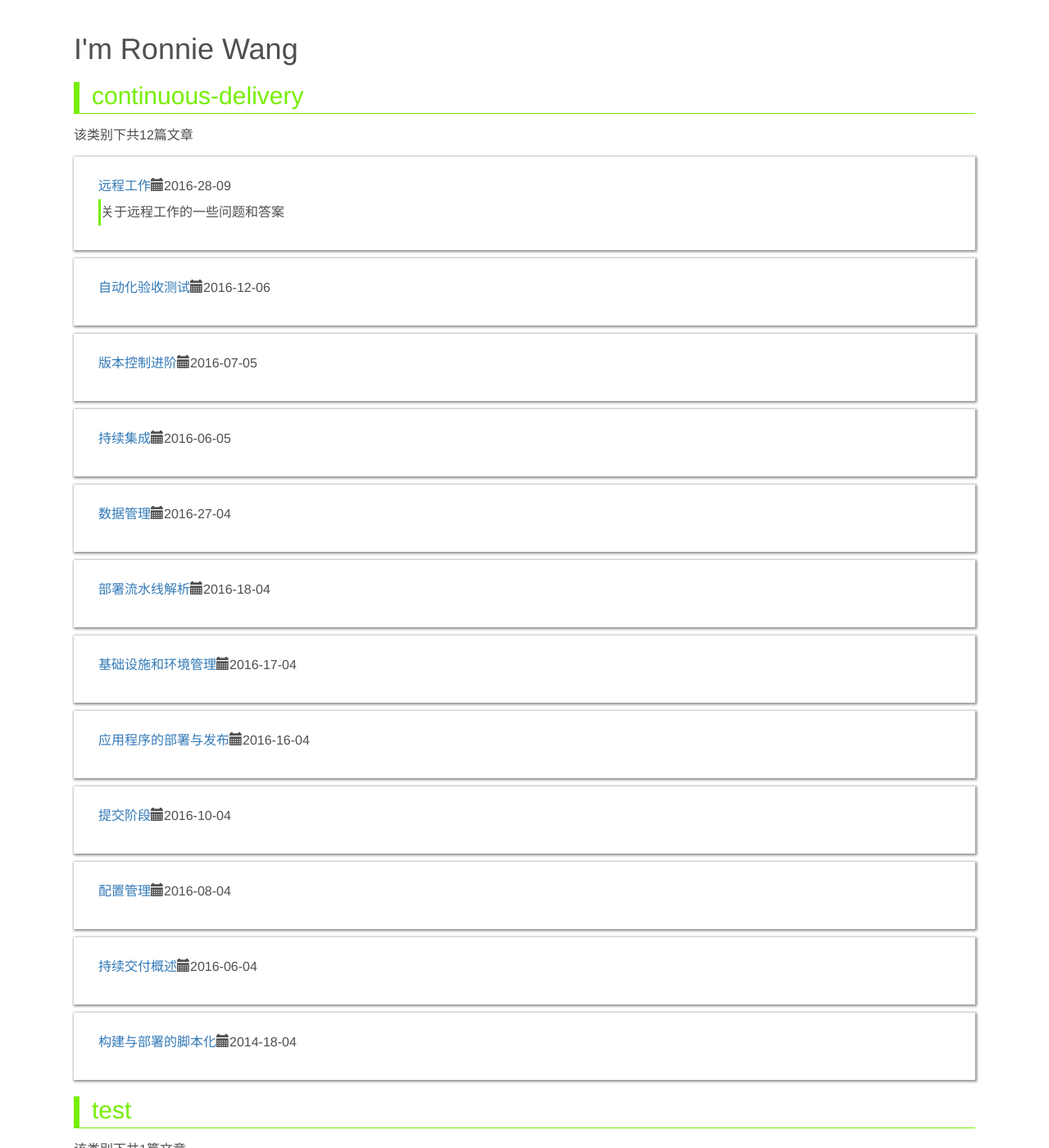
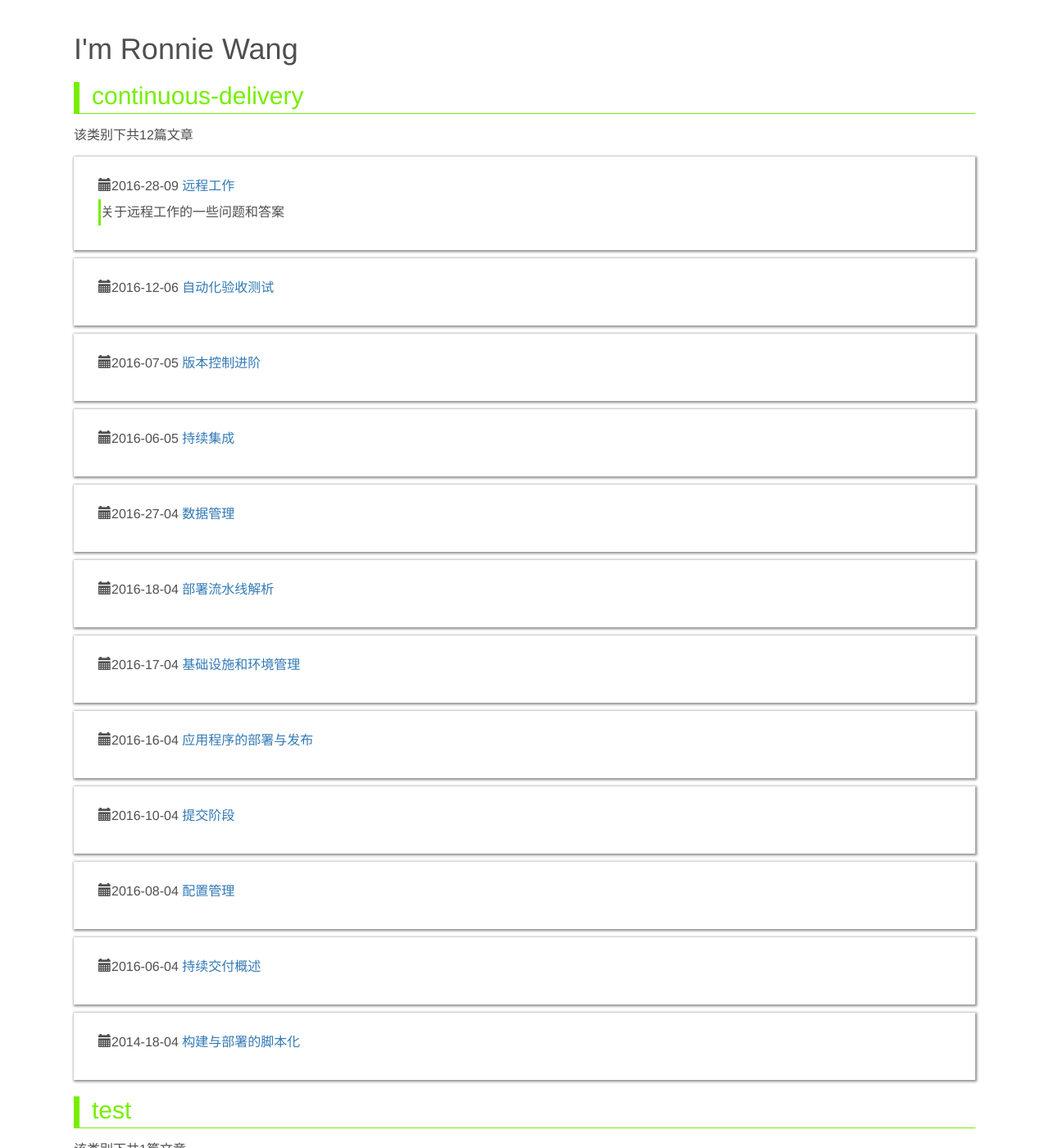
Before and after one commit to ronniewang/ronniewang.github.io, a Jekyll site: the page built from index.html, in a window 1280 px wide and 1400 px high. Shown: the whole window at 82% size. Built offline with Jekyll 4.4.1, drawn with Linux system fonts in a browser that asks for light colours; some of the changed text lies outside the part shown.

Commit message:
Update index.html

```diff
--- a/index.html
+++ b/index.html
@@ -20,7 +20,7 @@
 <span>该类别下共{{ category | last | size }}篇文章</span>
     {% for post in category.last %}
     <div class="item">
-        <a href="{{ post.url }}">{{ post.title }}</a><span class="glyphicon glyphicon-calendar"></span>{{ post.date | date:"%Y-%d-%m" }}
+        <span class="glyphicon glyphicon-calendar"></span>{{ post.date | date:"%Y-%d-%m" }} <a href="{{ post.url }}">{{ post.title }}</a>
         <p class="desc"> {{ post.description }}</p>
     </div>
     {% endfor %}
```
